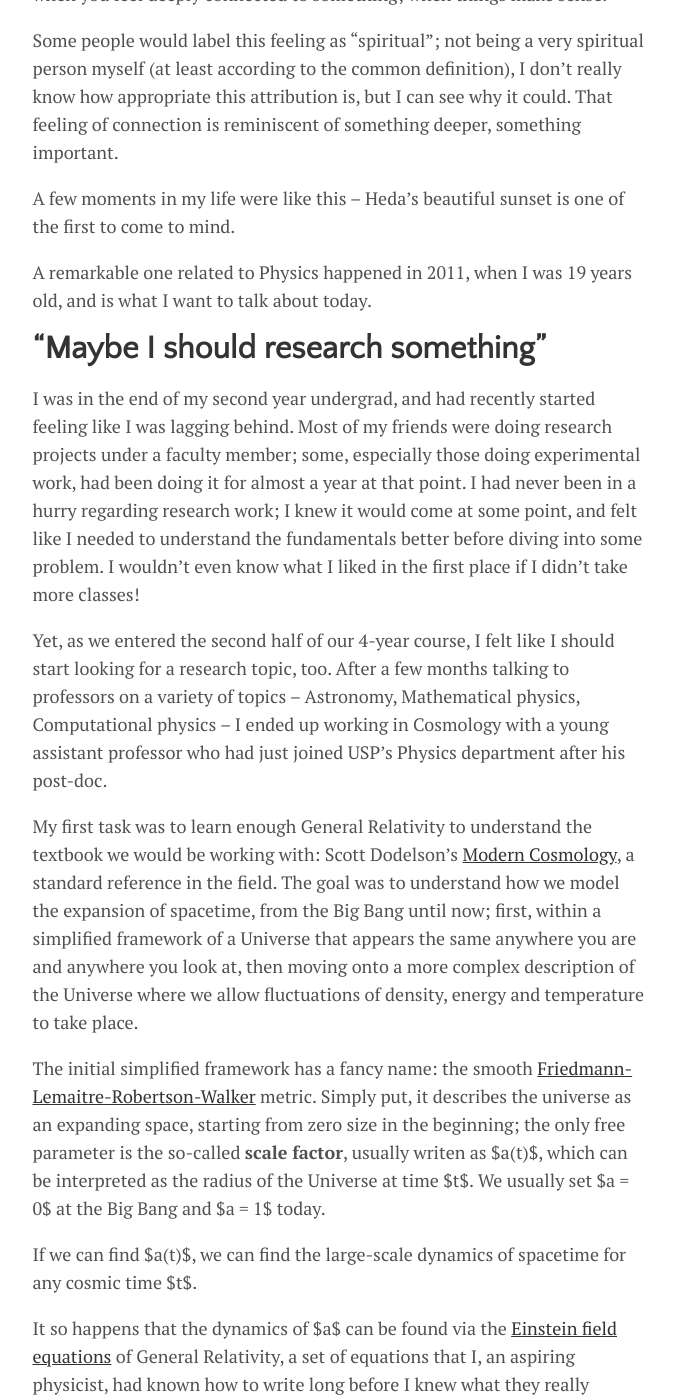
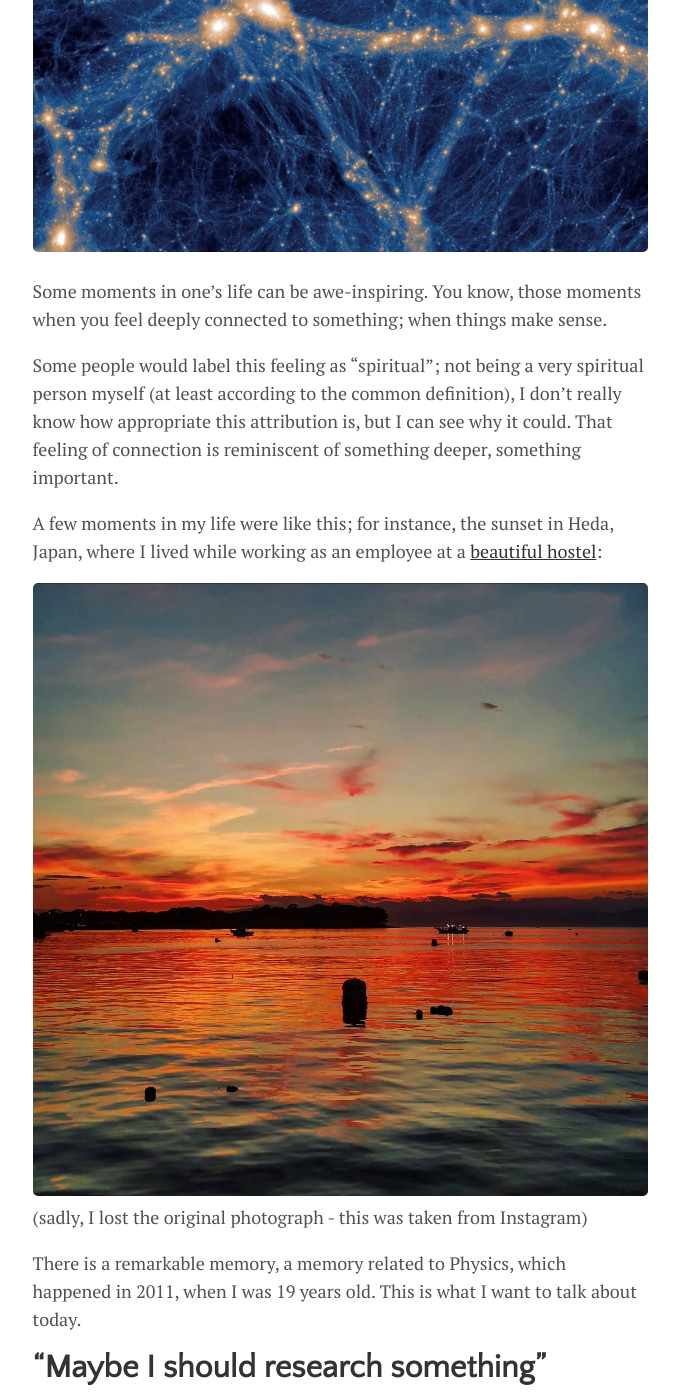
Before and after one commit to takeshimg92/takeshimg92.github.io, a Jekyll site: the page built from _posts/2023-08-04-cosmology.md, in a window 1280 px wide and 1400 px high, scrolled down 314 px. Shown: the whole window, without its empty margins (300-979 px from the left). Built offline with Jekyll 4.4.1, drawn with Linux system fonts in a browser that asks for light colours; formulas are drawn with MathJax 3; some of the changed text lies outside the part shown; grey boxes are pictures that could not be loaded.

Commit message:
fixed bugs, added images

````diff
--- a/_posts/2023-08-04-cosmology.md
+++ b/_posts/2023-08-04-cosmology.md
@@ -11,11 +11,17 @@
 
 Some people would label this feeling as "spiritual"; not being a very spiritual person myself (at least according to the common definition), I don't really know how appropriate this attribution is, but I can see why it could. That feeling of connection is reminiscent of something deeper, something important.
 
-A few moments in my life were like this -- Heda's beautiful sunset is one of the first to come to mind.
+A few moments in my life were like this; for instance, the sunset in Heda, Japan, where I lived while working as an employee at a [beautiful hostel](https://www.tagorehostel.jp/):
 
-A remarkable one related to Physics happened in 2011, when I was 19 years old, and is what I want to talk about today.
+![img](https://raw.githubusercontent.com/takeshimg92/takeshimg92.github.io/main/assets/img/cosmology/heda.jpeg)
+(sadly, I lost the original photograph - this was taken from Instagram)
+
+There is a remarkable memory, a memory related to Physics, which happened in 2011, when I was 19 years old. This is what I want to talk about today.
 
 # "Maybe I should research something"
+
+![img](https://raw.githubusercontent.com/takeshimg92/takeshimg92.github.io/main/assets/img/cosmology/ifusp.jpg)
+(picture of my *alma mater*: the Institute of Physics at the University of São Paulo, Brazil)
 
 I was in the end of my second year undergrad, and had recently started feeling like I was lagging behind. Most of my friends were doing research projects under a faculty member; some, especially those doing experimental work, had been doing it for almost a year at that point. I had never been in a hurry regarding research work; I knew it would come at some point, and felt like I needed to understand the fundamentals better before diving into some problem. I wouldn't even know what I liked in the first place if I didn't take more classes!
 
@@ -30,6 +36,7 @@
 It so happens that the dynamics of $a$ can be found via the [Einstein field equations](https://en.wikipedia.org/wiki/Einstein_field_equations) of General Relativity, a set of equations that I, an aspiring physicist, had known how to write long before I knew what they really meant:
 
 $$G_{ab} + \Lambda g_{ab} = \frac{8 \pi G}{c^4} T_{ab}$$
+
 where I won't dwell into the details of what each term means -- the left-hand side refers to the curvature of space-time, whereas the right-hand side corresponds the matter, energy and pressure present in it.
 
 > On a side note, I remember when I first saw this equation; it felt magical how Newton's gravitational constant $G$, the speed of light $c$, and the number $\pi$ were all in the same expression.
@@ -99,15 +106,15 @@
 # cosmological parameters following https://iopscience.iop.org/article/10.3847/1538-4357/aafb30/pdf
 omega_matter = 0.308
 omega_lambda = 0.6911
-omega_k 	 = 1 - omega_matter - omega_lambda
+omega_k      = 1 - omega_matter - omega_lambda
 H0 = 67.8     # ±0.9, units of km per second per megaparsec
 ```
 
 We also need to convert $H_0$ (which, technically speaking, has units of 1/time) to a proper unit, which we will choose as billions of years:
 
 * $H_0 \mbox{ has units of } \mathrm{km \, seconds^{-1} \, Mpc^{-1}}$;
-* $1 \; \mathrm{Mpc} = 3.086 \times 10^{19} \mathrm{km}$, and;
-* $1 \; \mathrm{year} = 31536000 \mathrm{seconds}$
+* $1 \; \mathrm{Mpc} = 3.086 \times 10^{19} \; \mathrm{km}$, and;
+* $1 \; \mathrm{year} = 31536000 \; \mathrm{seconds}$
 
 ```python
 # Calculate 1/H0 in units of Gyr (i.e. billion years)
@@ -126,3 +133,5 @@
 ```
 
 And there it is :)
+
+For those who find themselves interested in Cosmology, a great place to start is Leonard Susskind's [introductory lectures in Cosmology](https://www.youtube.com/playlist?list=PLpGHT1n4-mAuVGJ2E1uF9GSwLsx7p1xtm) or Barbara Ryden's [book](http://carina.fcaglp.unlp.edu.ar/extragalactica/Bibliografia/Ryden_IntroCosmo.pdf).
````
Also changed, not shown: assets/img/complex_function.jpg (deleted), assets/img/cosmology/heda.jpeg (added), assets/img/universe.jpg (renamed from assets/img/cosmology/universe.jpg), 2 other files.
